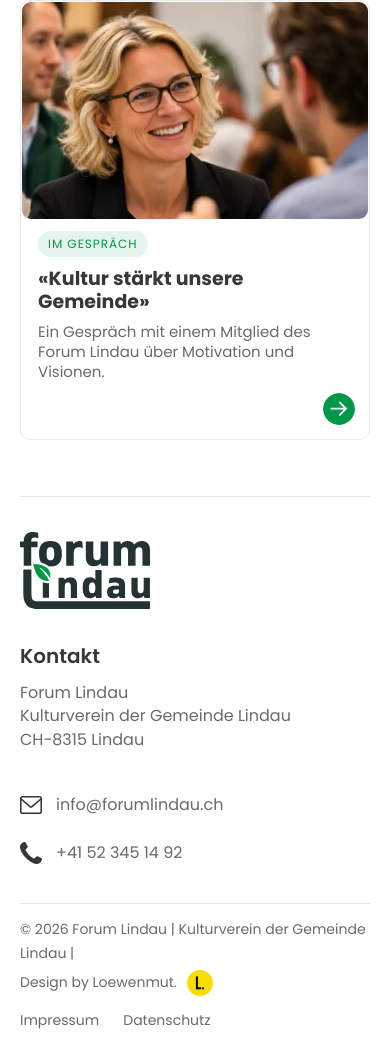
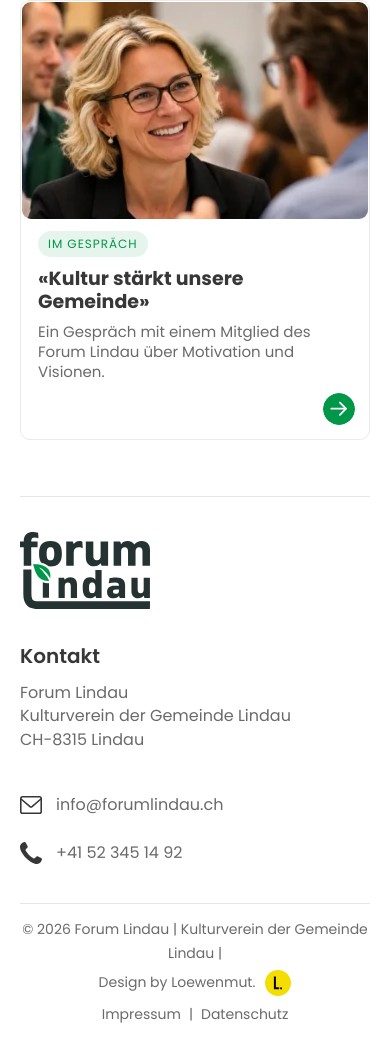
Before and after one commit to kumeshcts-coder/forum-lindau, a plain HTML site: page index.html in a window 390 px wide. Shown: the part 5558-6610 px from the top of the page. Drawn offline with Linux system fonts and the light colour scheme.

Commit message:
Mobile footer: centred bottom bar with 'Impressum | Datenschutz'
Also keeps the 68px phone header height.

Co-Authored-By: Claude Opus 5.5 <noreply@anthropic.com>

```diff
--- a/assets/css/responsive.css
+++ b/assets/css/responsive.css
@@ -7,12 +7,18 @@
 /* ---------- Phones: smaller logo and header ---------- */
 @media (max-width: 767.98px) {
   :root { --logo-w: 84px; --header-h: 68px; }
+
+  /* Footer bottom bar: centred, legal links separated by "|" */
+  .fl-footer__bottom { flex-direction: column; justify-content: center; gap: 2px; text-align: center; }
+  .fl-footer__copy { justify-content: center; }
+  .fl-footer__legal { justify-content: center; gap: 0; }
+  .fl-footer__legal li { display: flex; align-items: center; }
+  .fl-footer__legal li + li::before { content: "|"; margin: 0 8px; color: var(--fl-p); }
 }
 
 /* ---------- Small phones ---------- */
 @media (max-width: 479px) {
   .fl-hero__actions .fl-btn { width: 100%; }
-  .fl-footer__legal { gap: 0 24px; }
 }
 
 /* ---------- Mobile: articles stack image on top ---------- */
```
